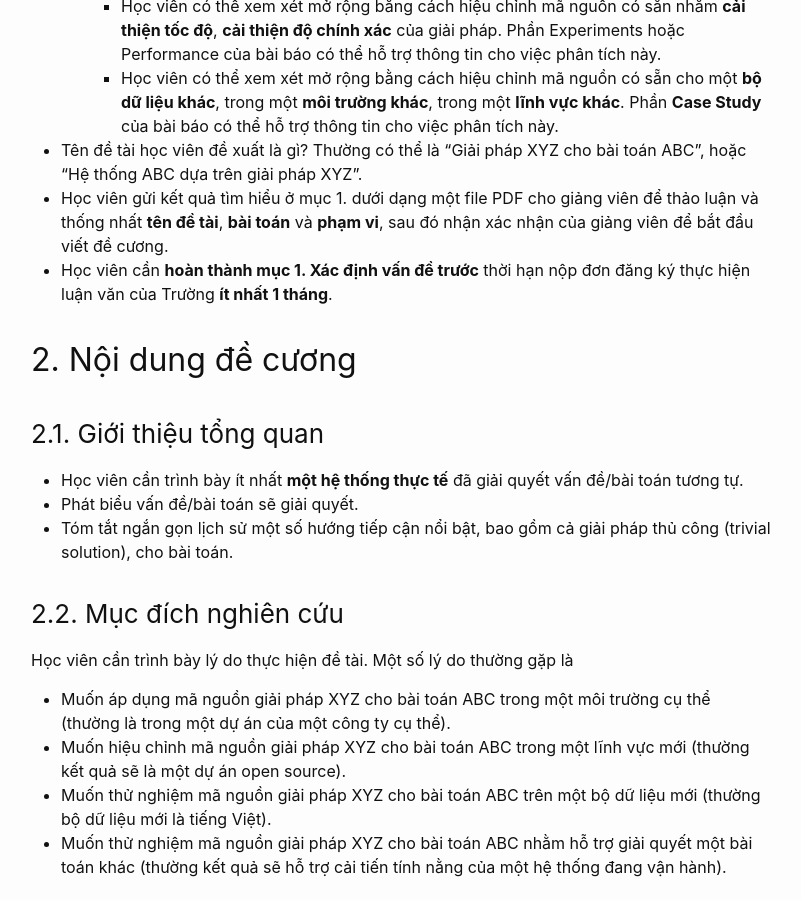
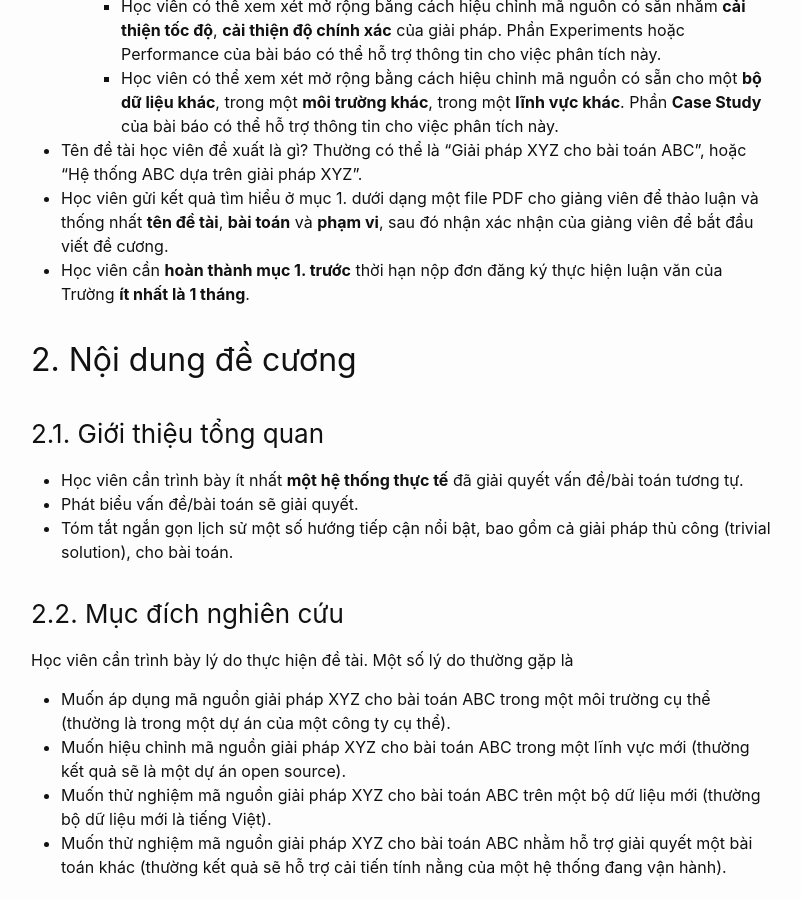
Before and after one commit to ngohuybien/ngohuybien.github.io, a Jekyll site: the page built from _posts/2024-01-22-master-thesis-proposal.md, in a window 1280 px wide and 900 px high, scrolled down 1779 px. Shown: the whole window, without its empty margins (239-1040 px from the left). Built offline with Jekyll 4.4.1, drawn with Linux system fonts in a browser that asks for light colours.

Commit message:
Update 2024-01-22-master-thesis-proposal.md

```diff
--- a/_posts/2024-01-22-master-thesis-proposal.md
+++ b/_posts/2024-01-22-master-thesis-proposal.md
@@ -36,7 +36,7 @@
         * Học viên có thể xem xét mở rộng bằng cách hiệu chỉnh mã nguồn có sẵn cho một **bộ dữ liệu khác**, trong một **môi trường khác**, trong một **lĩnh vực khác**. Phần **Case Study** của bài báo có thể hỗ trợ thông tin cho việc phân tích này.
 * Tên đề tài học viên đề xuất là gì? Thường có thể là "Giải pháp XYZ cho bài toán ABC", hoặc "Hệ thống ABC dựa trên giải pháp XYZ".
 * Học viên gửi kết quả tìm hiểu ở mục 1. dưới dạng một file PDF cho giảng viên để thảo luận và thống nhất **tên đề tài**, **bài toán** và **phạm vi**, sau đó nhận xác nhận của giảng viên để bắt đầu viết đề cương.
-* Học viên cần **hoàn thành mục 1. Xác định vấn đề trước** thời hạn nộp đơn đăng ký thực hiện luận văn của Trường **ít nhất 1 tháng**.
+* Học viên cần **hoàn thành mục 1. trước** thời hạn nộp đơn đăng ký thực hiện luận văn của Trường **ít nhất là 1 tháng**.
 
 ## 2. Nội dung đề cương
 
```
